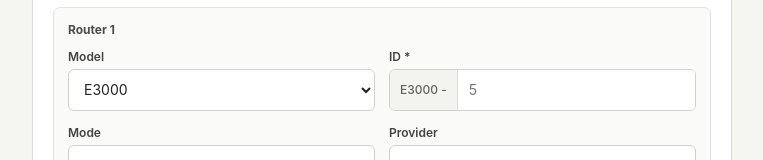
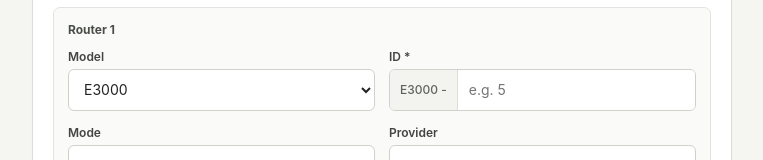
Before and after one commit to xavier-pomegranets/text-formatter, a React (Vite) app in the folder text-formatter/: page / in a window 1280 px wide. Shown: the part 231-391 px from the top of the page, without its empty margins (258-1021 px from the left). Built offline with nearby package versions, Linux system fonts and the light colour scheme.

Commit message:
Update App.jsx

```diff
--- a/text-formatter/src/App.jsx
+++ b/text-formatter/src/App.jsx
@@ -765,7 +765,7 @@
                       <input
                         value={router.routerId}
                         onChange={(event) => updateRouter(router.id, 'routerId', event.target.value)}
-                        placeholder="5"
+                        placeholder="e.g. 5"
                         inputMode="numeric"
                         pattern="[0-9]*"
                         aria-label={`Router ${index + 1} ID`}
```
